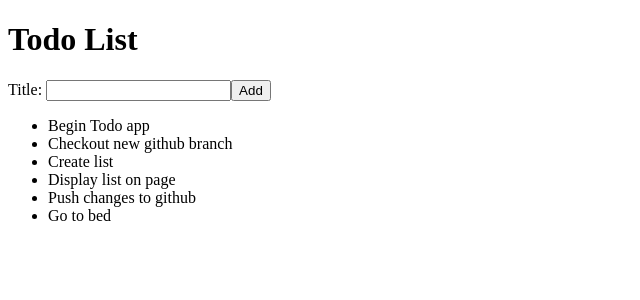
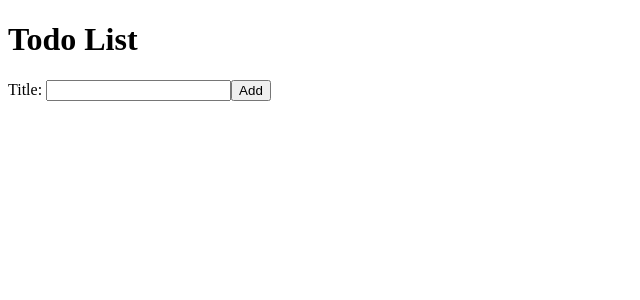
Before and after one commit to camerongineer/react-todo-typescript, a React (Create React App) app: page / in a window 1280 px wide. Shown: the top 300 px of the page, without its empty margins (0-640 px from the left). Built offline with nearby package versions, Linux system fonts and the light colour scheme.

Commit message:
Add useSemiPersistentState hook for setting and retrieving data from local storage

```diff
--- a/src/App.tsx
+++ b/src/App.tsx
@@ -1,21 +1,33 @@
-import React, { useState } from "react";
+import React, { useState, useEffect, Dispatch, SetStateAction } from "react";
 import TodoList from "./TodoList";
 import { TodoItem } from "./models/TodoItem";
-import { buildList } from "./utils/listUtils";
-import { LIST_TITLES } from "./data/data";
 import AddTodoForm from "./AddTodoForm";
+import { loadList } from "./utils/listUtils";
+
+const useSemiPersistentState = (
+    key: string, initialValue: TodoItem[]): [TodoItem[], Dispatch<SetStateAction<TodoItem[]>>] => {
+    const savedData = localStorage.getItem(key);
+    const parsedData = savedData ? JSON.parse(savedData) : null;
+    const [value, setValue] = useState<TodoItem[]>(loadList(parsedData) || initialValue);
+
+    useEffect(() => {
+        localStorage.setItem(key, JSON.stringify(value));
+    }, [key, parsedData, value]);
+
+    return [value, setValue];
+};
 
 const App: React.FC = () => {
-    const [todoList, setTodoList] = useState<TodoItem[]>(buildList(LIST_TITLES));
+    const [todoList, setTodoList] = useSemiPersistentState("savedTodoList", []);
 
     const addTodo = (newTodo: TodoItem) => setTodoList(prevTodoList => [...prevTodoList, newTodo]);
 
     return (
-        <div>
+        <>
             <h1>Todo List</h1>
             <AddTodoForm onAddTodo={addTodo}/>
             <TodoList todoList={todoList}/>
-        </div>
+        </>
     );
 };
 
--- a/src/data/data.ts
+++ /dev/null
@@ -1,8 +0,0 @@
-export const LIST_TITLES = [
-    "Begin Todo app",
-    "Checkout new github branch",
-    "Create list",
-    "Display list on page",
-    "Push changes to github",
-    "Go to bed"
-];
--- a/src/models/TodoItem.ts
+++ b/src/models/TodoItem.ts
@@ -8,7 +8,7 @@ export class TodoItem {
         id?: number
     ) {
         this._title = title;
-        this._id = id ? id : Date.now() - ++TodoItem.todoID;
+        this._id = id ? id : Date.now() - (++TodoItem.todoID * 10);
     }
 
     get id (): number {
--- a/src/utils/listUtils.ts
+++ b/src/utils/listUtils.ts
@@ -1,2 +1,16 @@
-import {TodoItem} from "../models/TodoItem";
-export const buildList = (listItems: string[]): TodoItem[] => listItems.map(item => (new TodoItem(item)));
+import { TodoItem } from "../models/TodoItem";
+
+export const loadList = (loadedData: object[] | null): TodoItem[] | null => {
+    if (loadedData === null) {
+        return null;
+    }
+    const todoList: TodoItem[] = [];
+    loadedData.forEach((obj: any) => {
+        if (obj.hasOwnProperty("_title")) {
+            todoList.push(new TodoItem(obj["_title"], obj["_id"]));
+        } else {
+            return null;
+        }
+    });
+    return todoList;
+}
```
